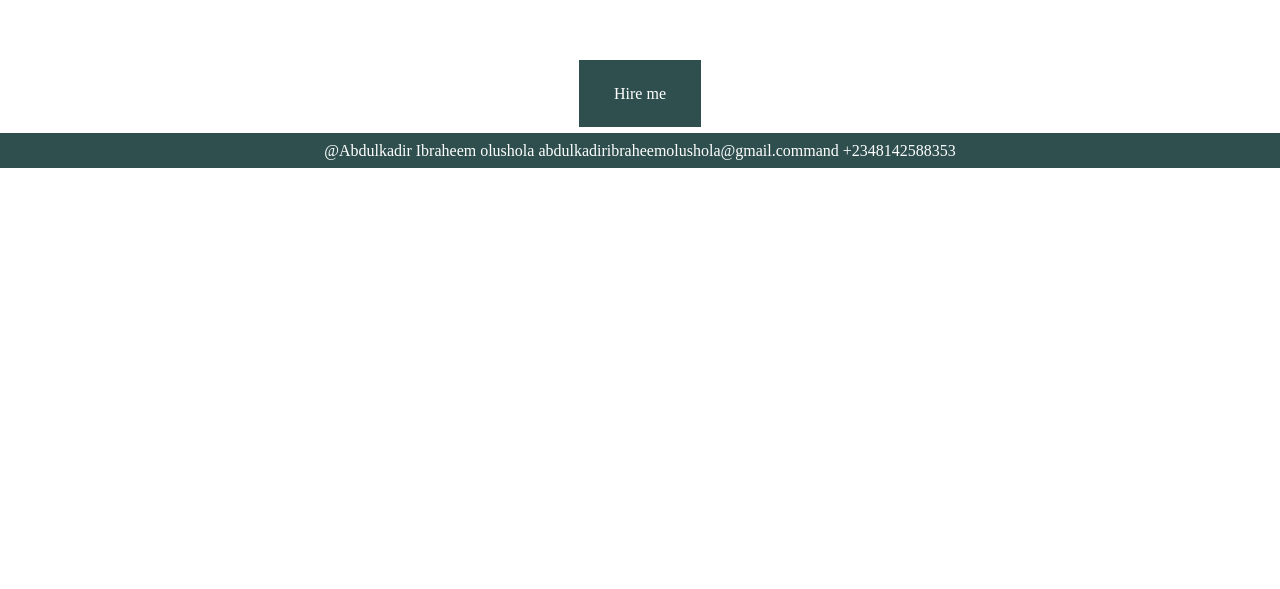
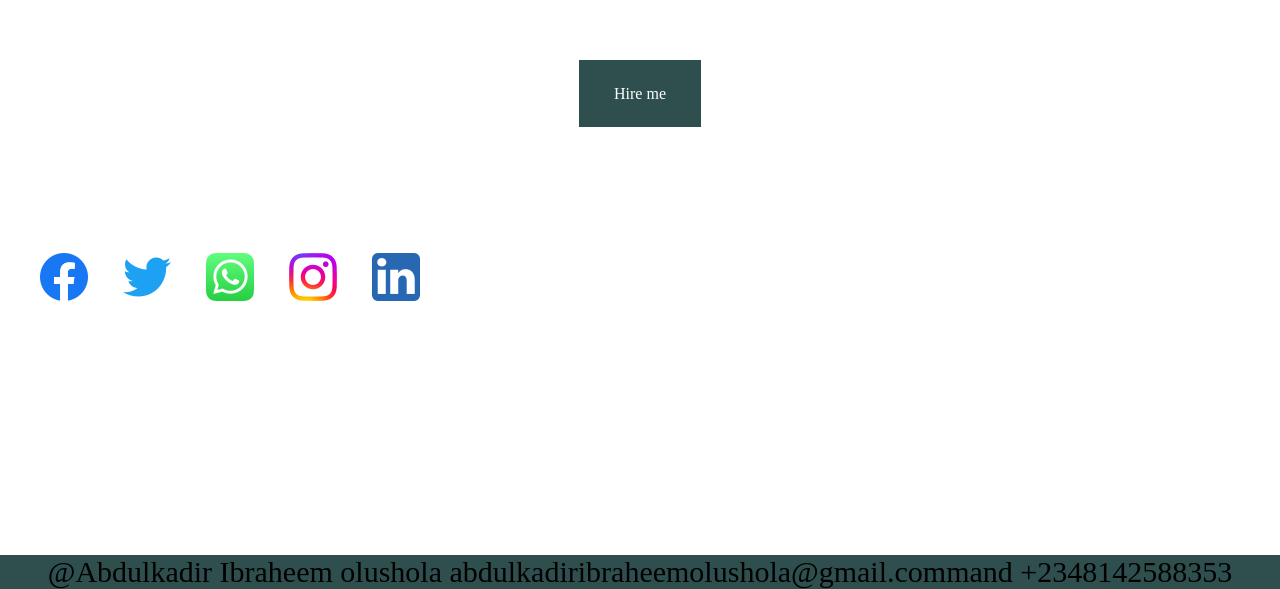
Before and after one commit to CAPTAINSHOLA/captainshola, a plain HTML site: page index.html in a window 1280 px wide. Shown: the part 4660-5249 px from the top of the page. Before the commit the page ends 4828 px from the top, so only its background shows below. Drawn offline with Linux system fonts and the light colour scheme.

Commit message:
changes have been made

```diff
--- a/index.html
+++ b/index.html
@@ -64,11 +64,19 @@
   <a class="contact"href="Contact.html"target="_blank">Hire me</a>
     </div>
   </section>
-<section class="footer"7>
-  <!--<footer><a  class="facebook"href="https://www.facebook.com/ibraheem.abdulkadir.75" target="_blank">facebook</a></footer>
-  <footer ><a class="twitter"href="https://twitter.com/Captainshola01?t=1sobIJ7Ynq6KJzlyFyrEGQ&s=09" target="_blank">Twitter</a></footer>
-  <footer ><a class="instagram"href="https://www.instagram.com/invites/contact/?i=1m6gnv048bqpp&utm_content=4kkonce" target="_blank">Instagram</a></footer>
-  <footer ><a class="whatsapp" href="https://whatsapp.com/dI/" target="_blank">Whatsapp</a></footer>-->
+<ul class="iconic">
+  <li><a class="facebook"href="https://www.facebook.com/ibraheem.abdulkadir.75" target="_blank"><img src="facebook.png" alt="facebook icon"></a></li>
+  <li><a class="twitter"href="https://twitter.com/Captainshola01?t=1sobIJ7Ynq6KJzlyFyrEGQ&s=09" target="_blank"><img src="twitter.png" alt="twitter icon"></a></li>
+  <li><a class="whatsapp" href="#" target="_blank"><img src="whatsapp.png" alt="whatsapp icon"></a></li>
+  <li><a class="instagram"href="https://www.instagram.com/invites/contact/?i=1m6gnv048bqpp&utm_content=4kkonce" target="_blank"><img src="instagram.png" alt="instagram icon"></a>
+  </li>
+  <li><a class="linkedin"href="https://www.linkedin.com/in/abdulkadir-ibraheem-olushola-2564a8225" target="_blank"><img src="link.png" alt="linkedin icon"></a></li>
+</ul>
+
+
+
+
+
 <footer class="foot">@Abdulkadir Ibraheem olushola
 abdulkadiribraheemolushola@gmail.command
   +2348142588353</footer>
--- a/mysite.css
+++ b/mysite.css
@@ -138,28 +138,30 @@ font-size: 25px;
 margin-top: 60px;
 color: #2f4f4f;
 }
-/**
+.iconic{
+  display: flex;
+  text-align: center;
+  margin-top: 150px;
+}
 .facebook{
   text-decoration: none;
-  color: #0000CD;
-  font-size: 50px;
-  margin-bottom: 100px;
+  margin-left:0px;
 }
 .instagram{
   text-decoration: none;
-  color: #B22222;
-    font-size: 50px;
+  margin-left: 35px;
 }
 .whatsapp{
   text-decoration: none;
-  color: #7FFF00;
-    font-size: 50px;
+  margin-left: 35px;
 }
 .twitter{
   text-decoration: none;
-  color: #1E90FF;
-  font-size: 50px;
-  margin-bottom: 20px;
+  margin-left: 35px;
+}
+.linkedin{
+  text-decoration: none;
+  margin-left: 35px;
 }
 .foot{
   color:black;
```
Also changed, not shown: facebook.png (added), instagram.png (added), link.png (added), twitter.png (added), whatsapp.png (added).
